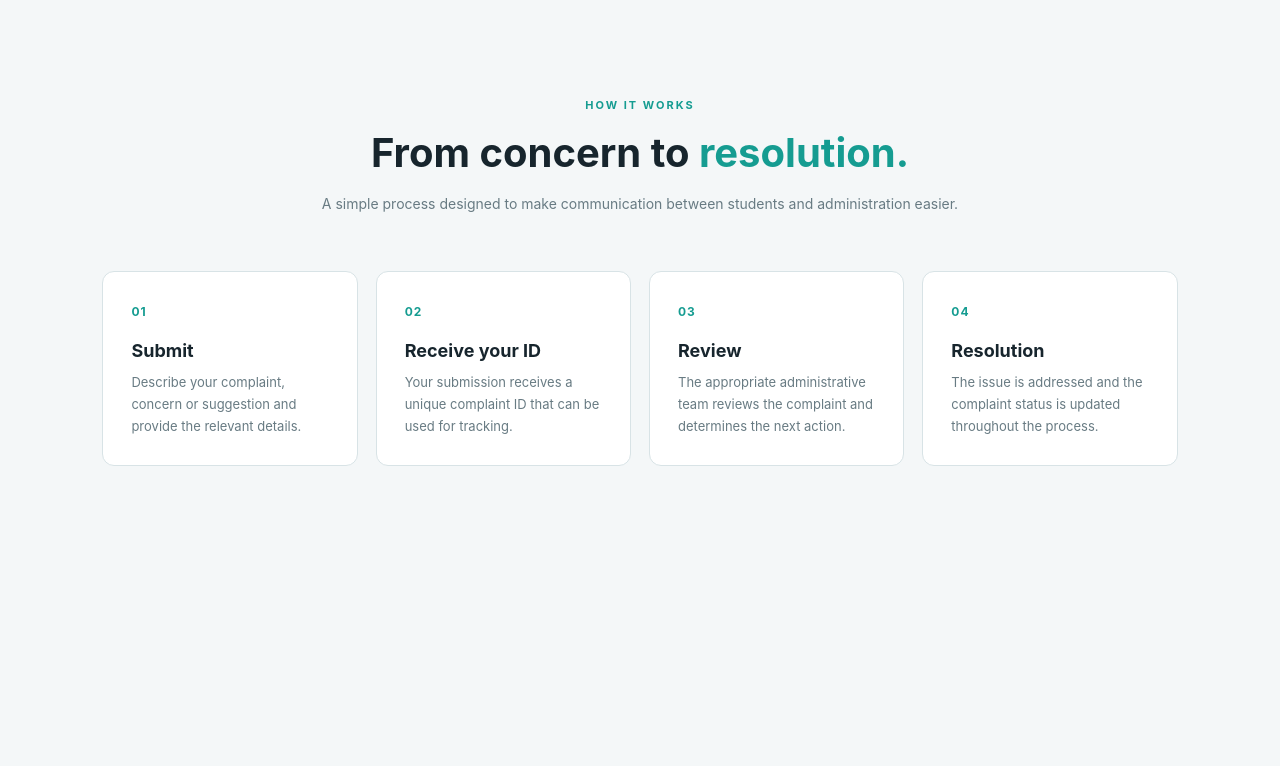
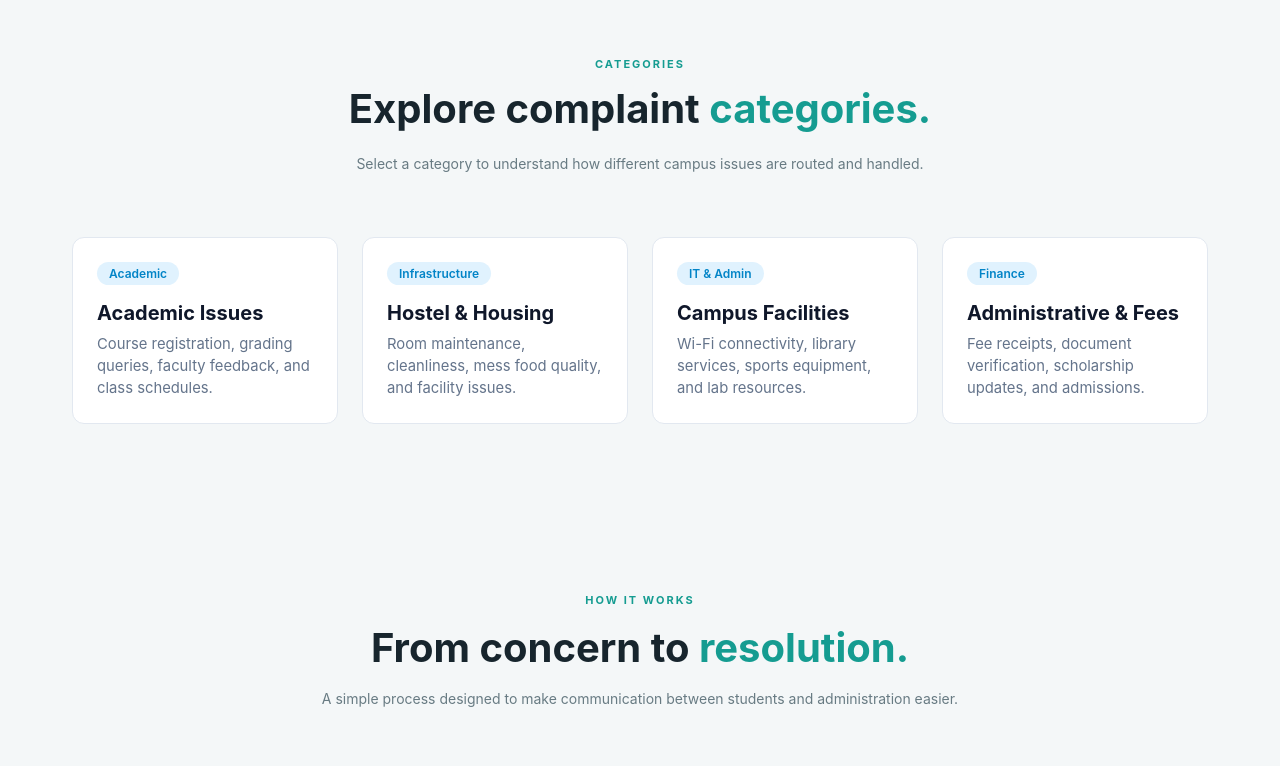
Before and after one commit to 6231mrunalnerkar-crypto/Complaint-and-feedback-management-system, a React (Vite) app: page / in a window 1280 px wide. Shown: the part 1698-2464 px from the top of the page. Before the commit the page ends 2264 px from the top, so only its background shows below. Built offline with nearby package versions, Linux system fonts and the light colour scheme.

Commit message:
Added Categories component and updated Home page

```diff
--- /dev/null
+++ b/src/components/Categories.jsx
@@ -0,0 +1,53 @@
+import React from "react";
+import "../styles/Categories.css";
+
+function Categories() {
+  const categoriesList = [
+    {
+      title: "Academic Issues",
+      desc: "Course registration, grading queries, faculty feedback, and class schedules.",
+      tag: "Academic",
+    },
+    {
+      title: "Hostel & Housing",
+      desc: "Room maintenance, cleanliness, mess food quality, and facility issues.",
+      tag: "Infrastructure",
+    },
+    {
+      title: "Campus Facilities",
+      desc: "Wi-Fi connectivity, library services, sports equipment, and lab resources.",
+      tag: "IT & Admin",
+    },
+    {
+      title: "Administrative & Fees",
+      desc: "Fee receipts, document verification, scholarship updates, and admissions.",
+      tag: "Finance",
+    },
+  ];
+
+  return (
+    <section className="categories-section" id="categories">
+      <div className="section-heading">
+        <span>CATEGORIES</span>
+        <h2>
+          Explore complaint <strong>categories.</strong>
+        </h2>
+        <p>
+          Select a category to understand how different campus issues are routed and handled.
+        </p>
+      </div>
+
+      <div className="categories-grid">
+        {categoriesList.map((cat, index) => (
+          <div key={index} className="category-card">
+            <span className="category-tag">{cat.tag}</span>
+            <h3>{cat.title}</h3>
+            <p>{cat.desc}</p>
+          </div>
+        ))}
+      </div>
+    </section>
+  );
+}
+
+export default Categories;
--- a/src/pages/home.jsx
+++ b/src/pages/home.jsx
@@ -2,7 +2,9 @@ import Navbar from "../components/Navbar";
 import Hero from "../components/Hero";
 import Stats from "../components/Stats";
 import Features from "../components/Features";
+import Categories from "../components/Categories";
 import HowItWorks from "../components/HowItWorks";
+import Footer from "../components/Footer";
 
 function Home() {
   return (
@@ -11,13 +13,13 @@ function Home() {
 
       <main>
         <Hero />
-
         <Stats />
-
         <Features />
-
+        <Categories />
         <HowItWorks />
       </main>
+
+      <Footer />
     </>
   );
 }
--- /dev/null
+++ b/src/styles/Categories.css
@@ -0,0 +1,48 @@
+.categories-section {
+  padding: 4rem 2rem;
+  max-width: 1200px;
+  margin: 0 auto;
+}
+
+.categories-grid {
+  display: grid;
+  grid-template-columns: repeat(auto-fit, minmax(260px, 1fr));
+  gap: 1.5rem;
+  margin-top: 2.5rem;
+}
+
+.category-card {
+  background: #ffffff;
+  border: 1px solid #e2e8f0;
+  border-radius: 12px;
+  padding: 1.5rem;
+  transition: transform 0.2s ease, box-shadow 0.2s ease;
+}
+
+.category-card:hover {
+  transform: translateY(-4px);
+  box-shadow: 0 10px 25px -5px rgba(0, 0, 0, 0.05);
+}
+
+.category-tag {
+  display: inline-block;
+  background-color: #e0f2fe;
+  color: #0284c7;
+  font-size: 0.75rem;
+  font-weight: 600;
+  padding: 0.25rem 0.75rem;
+  border-radius: 20px;
+  margin-bottom: 1rem;
+}
+
+.category-card h3 {
+  font-size: 1.25rem;
+  margin-bottom: 0.5rem;
+  color: #0f172a;
+}
+
+.category-card p {
+  color: #64748b;
+  font-size: 0.925rem;
+  line-height: 1.5;
+}
```
